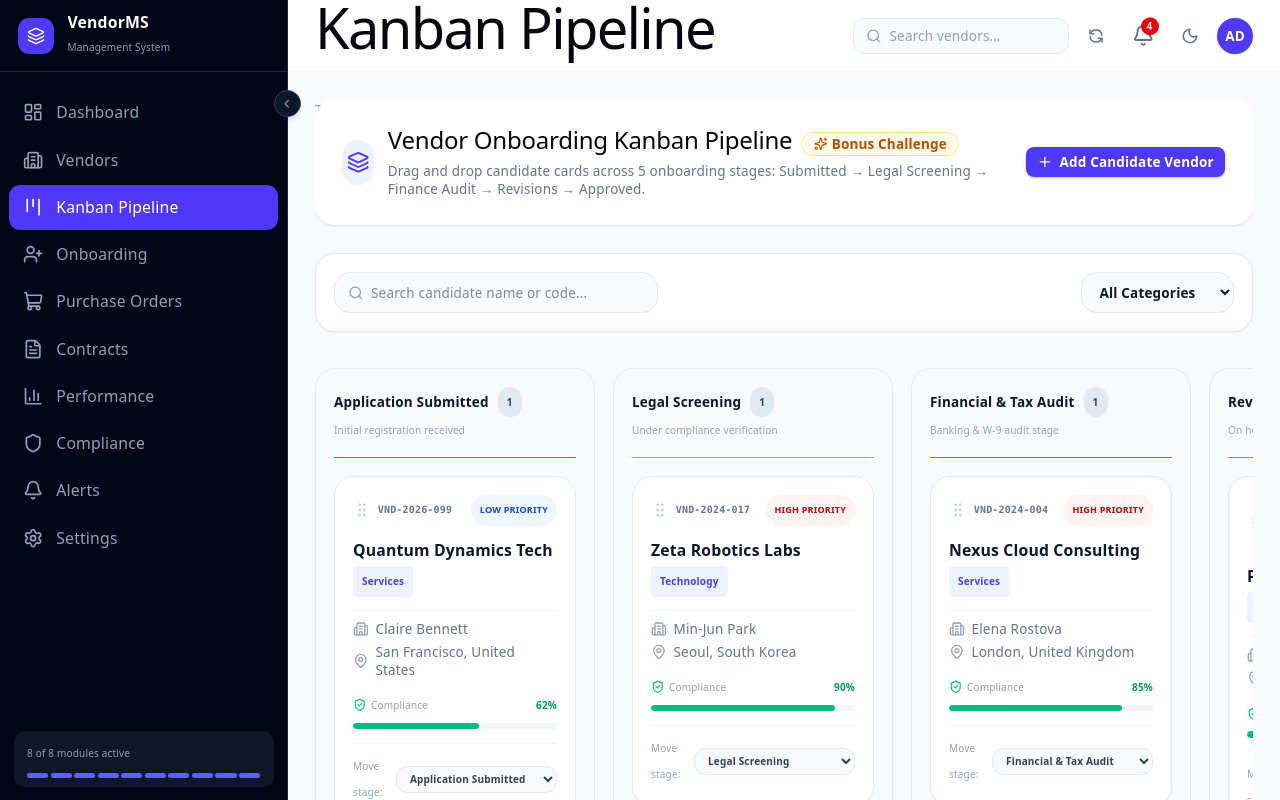
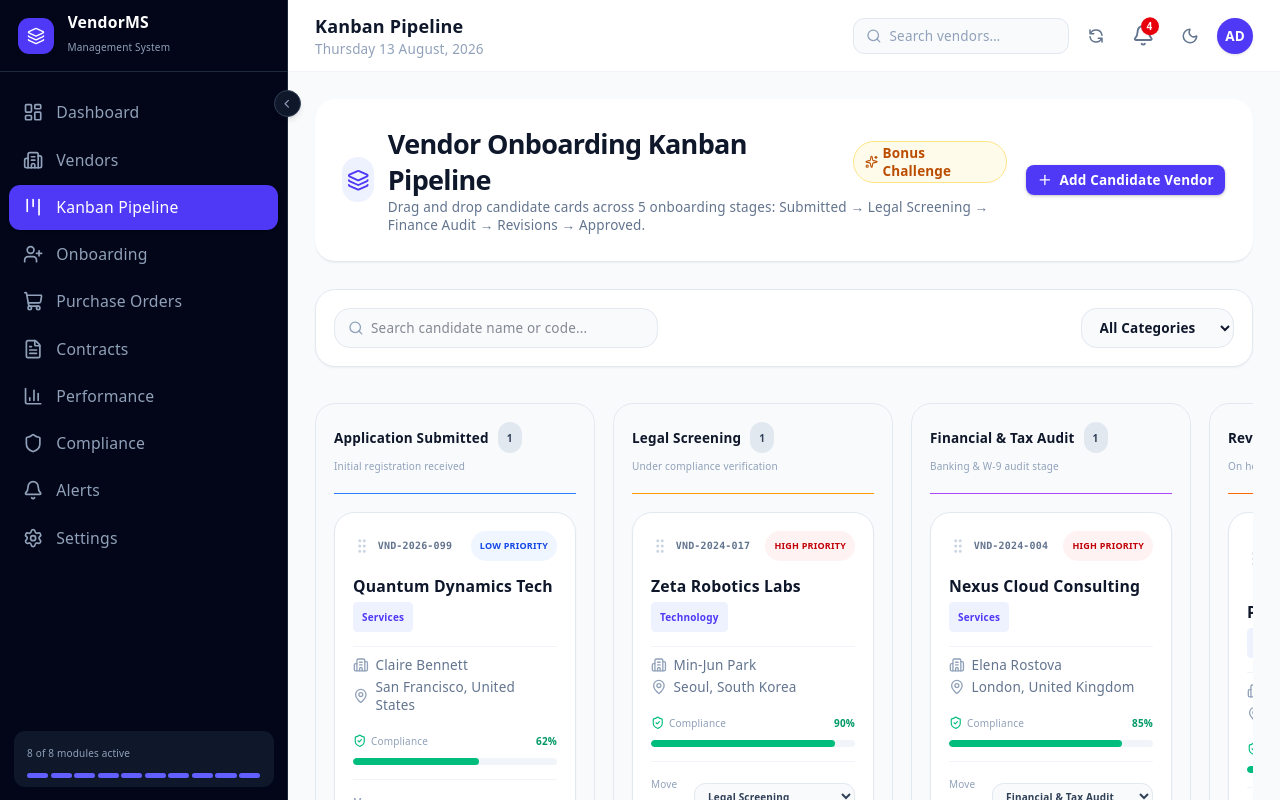
Before and after one commit to Rahul9214/vendor-management-system, a React (Vite) app: page /kanban in a window 1280 px wide. Built offline with nearby package versions, Linux system fonts and the light colour scheme.

Commit message:
fix(theme): Resolve dark mode header text visibility and global CSS h1 rules

```diff
--- a/src/index.css
+++ b/src/index.css
@@ -128,30 +128,15 @@ body {
 }
 
 h1,
-h2 {
+h2,
+h3,
+h4,
+h5,
+h6 {
   font-family: var(--heading);
-  font-weight: 500;
-  color: var(--text-h);
+  margin: 0;
 }
 
-h1 {
-  font-size: 56px;
-  letter-spacing: -1.68px;
-  margin: 32px 0;
-  @media (max-width: 1024px) {
-    font-size: 36px;
-    margin: 20px 0;
-  }
-}
-h2 {
-  font-size: 24px;
-  line-height: 118%;
-  letter-spacing: -0.24px;
-  margin: 0 0 8px;
-  @media (max-width: 1024px) {
-    font-size: 20px;
-  }
-}
 p {
   margin: 0;
 }
@@ -215,6 +200,8 @@ code {
 }
 
 .dark {
+  --text: #9ca3af;
+  --text-h: #f9fafb;
   --background: oklch(0.145 0 0);
   --foreground: oklch(0.985 0 0);
   --card: oklch(0.205 0 0);
--- a/src/layouts/Header.tsx
+++ b/src/layouts/Header.tsx
@@ -44,7 +44,7 @@ export const Header = memo(function Header() {
         </button>
 
         <div>
-          <h1 className="text-base font-semibold text-slate-900 dark:text-slate-100">
+          <h1 className="text-base font-bold text-slate-900 dark:text-white">
             {title}
           </h1>
           <p className="hidden text-xs text-slate-400 sm:block">
```
